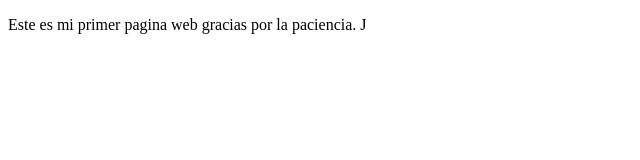
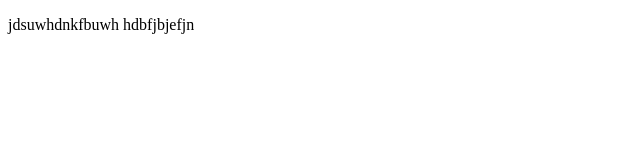
Before and after one commit to jesimilano/proyectoCursoPrework, a plain HTML site: page index.html in a window 1280 px wide. Shown: the whole page, without its empty margins (0-640 px from the left). Drawn offline with Linux system fonts and the light colour scheme.

```diff
--- a/index.html
+++ b/index.html
@@ -8,8 +8,8 @@
 </head>
 <body>
     <p>
-        Este es mi primer pagina web
-        gracias por la paciencia. J
+        jdsuwhdnkfbuwh
+        hdbfjbjefjn
     </p>
 </body>
 </html>
```
